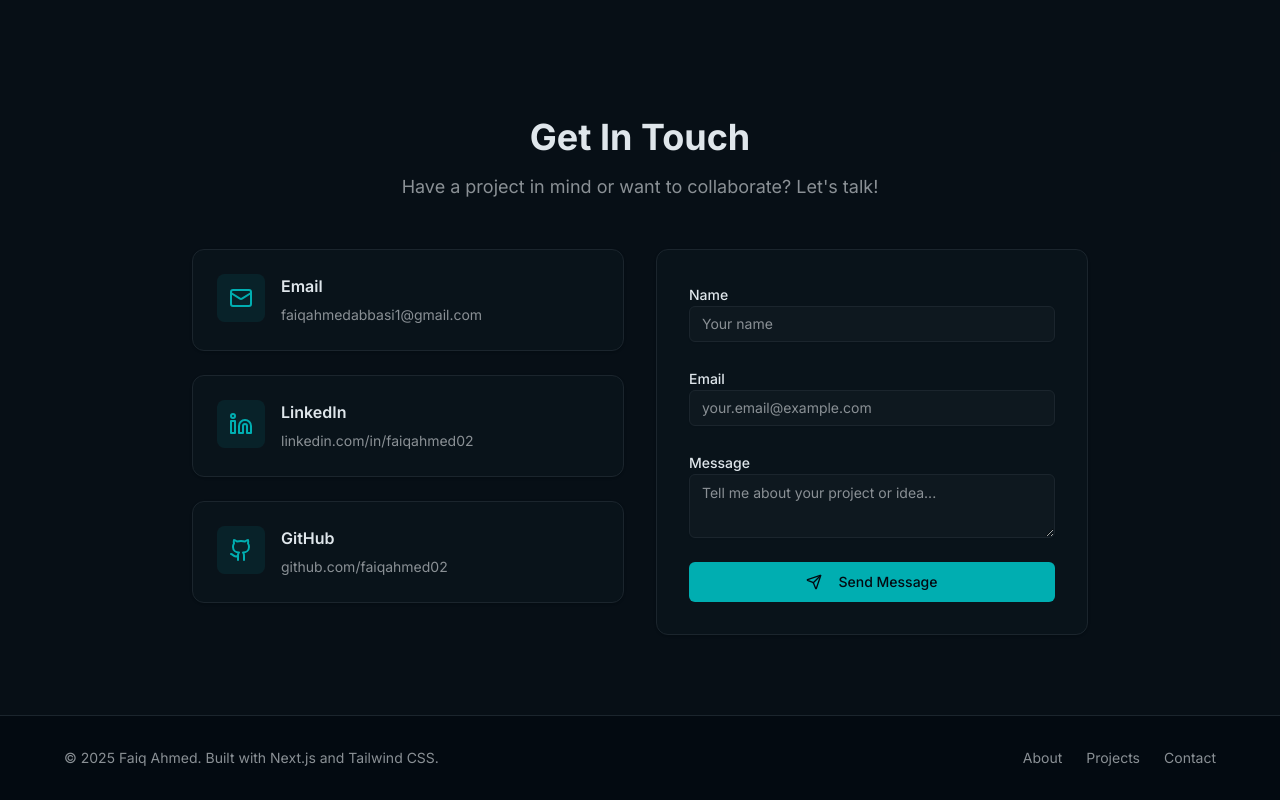
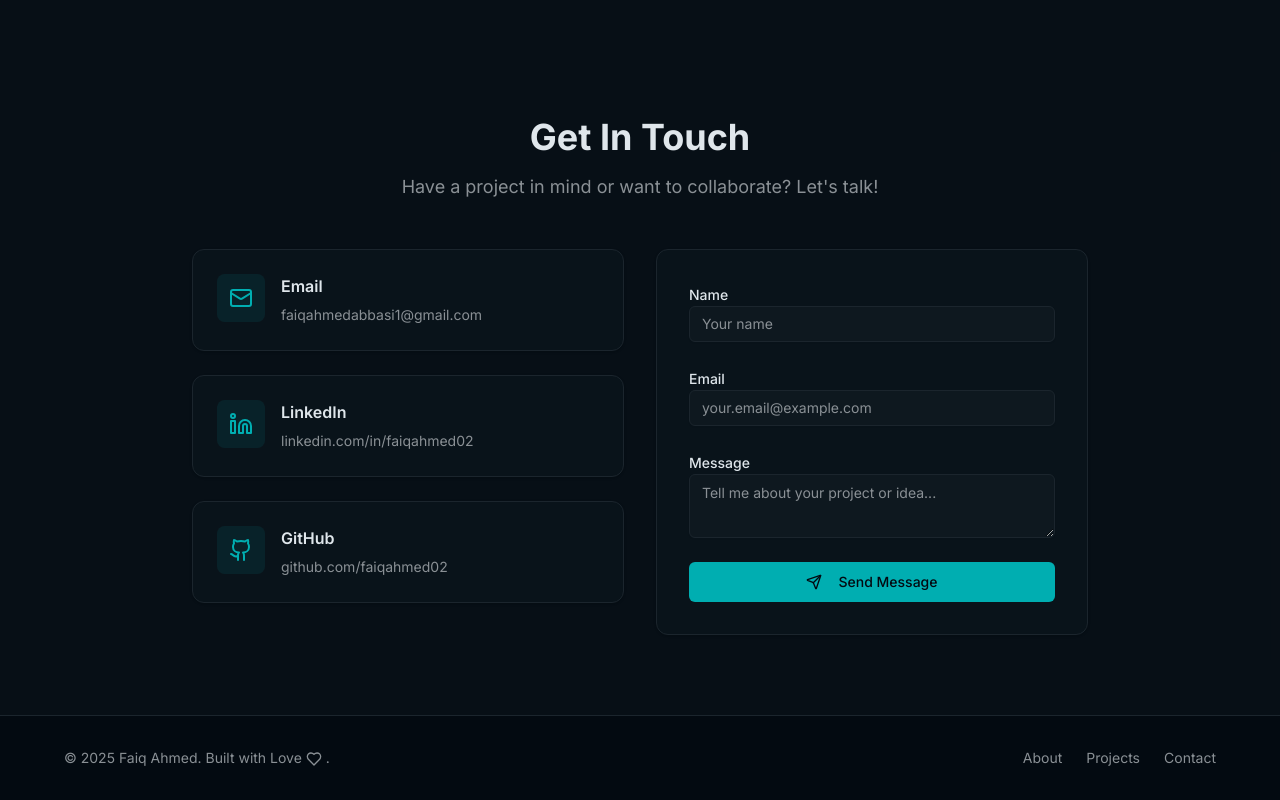
Before and after one commit to faiqahmed02/portfolio, a Next.js app: page / in a window 1280 px wide. Shown: the part 6453-7253 px from the top of the page. Built offline with nearby package versions, Linux system fonts and the light colour scheme.

Commit message:
Update footer.tsx

```diff
--- a/components/footer.tsx
+++ b/components/footer.tsx
@@ -1,3 +1,5 @@
+import { Heart } from "lucide-react"
+
 export function Footer() {
   const currentYear = new Date().getFullYear()
 
@@ -6,7 +8,7 @@ export function Footer() {
       <div className="max-w-6xl mx-auto">
         <div className="flex flex-col sm:flex-row justify-between items-center gap-4">
           <p className="text-sm text-muted-foreground">
-            © {currentYear} Faiq Ahmed. Built with Next.js and Tailwind CSS.
+            © {currentYear} Faiq Ahmed. Built with Love <Heart className="inline" size={16} /> .
           </p>
           <div className="flex gap-6">
             <a href="#about" className="text-sm text-muted-foreground hover:text-foreground transition-colors">
```
